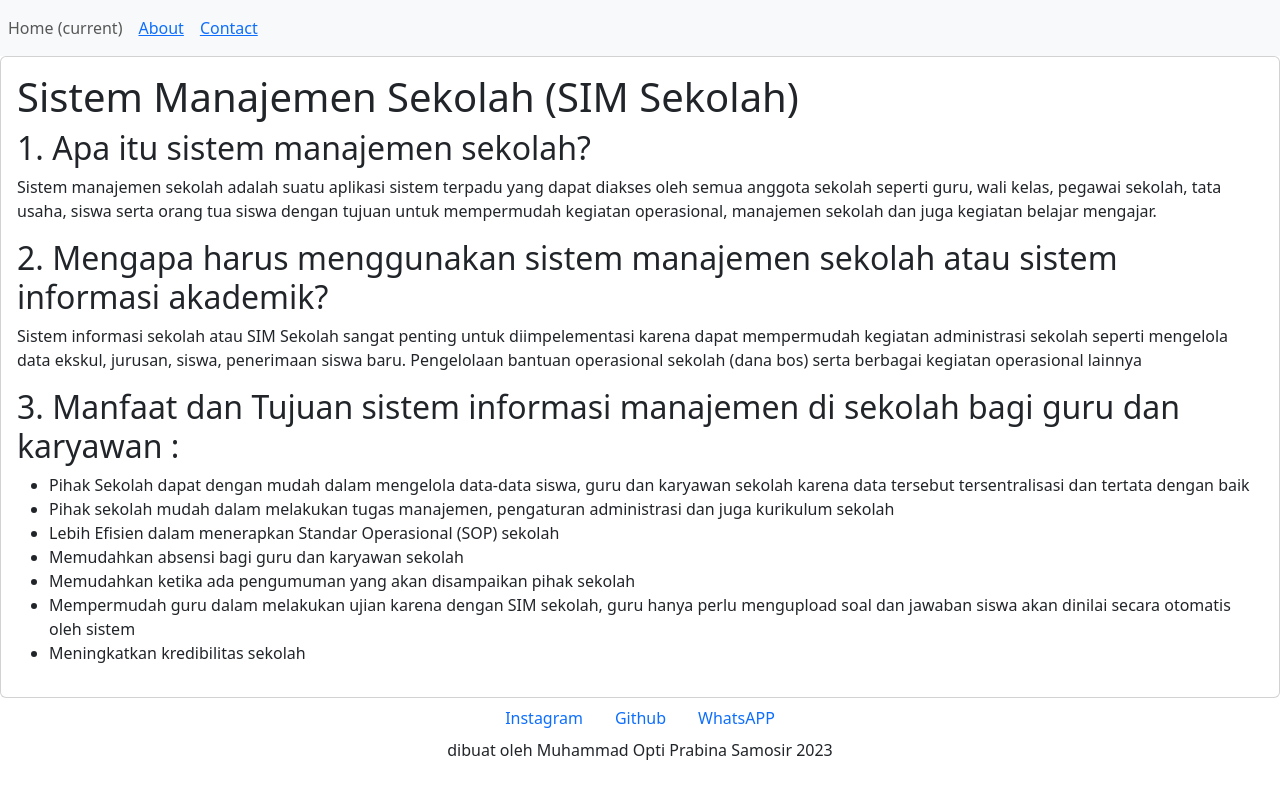
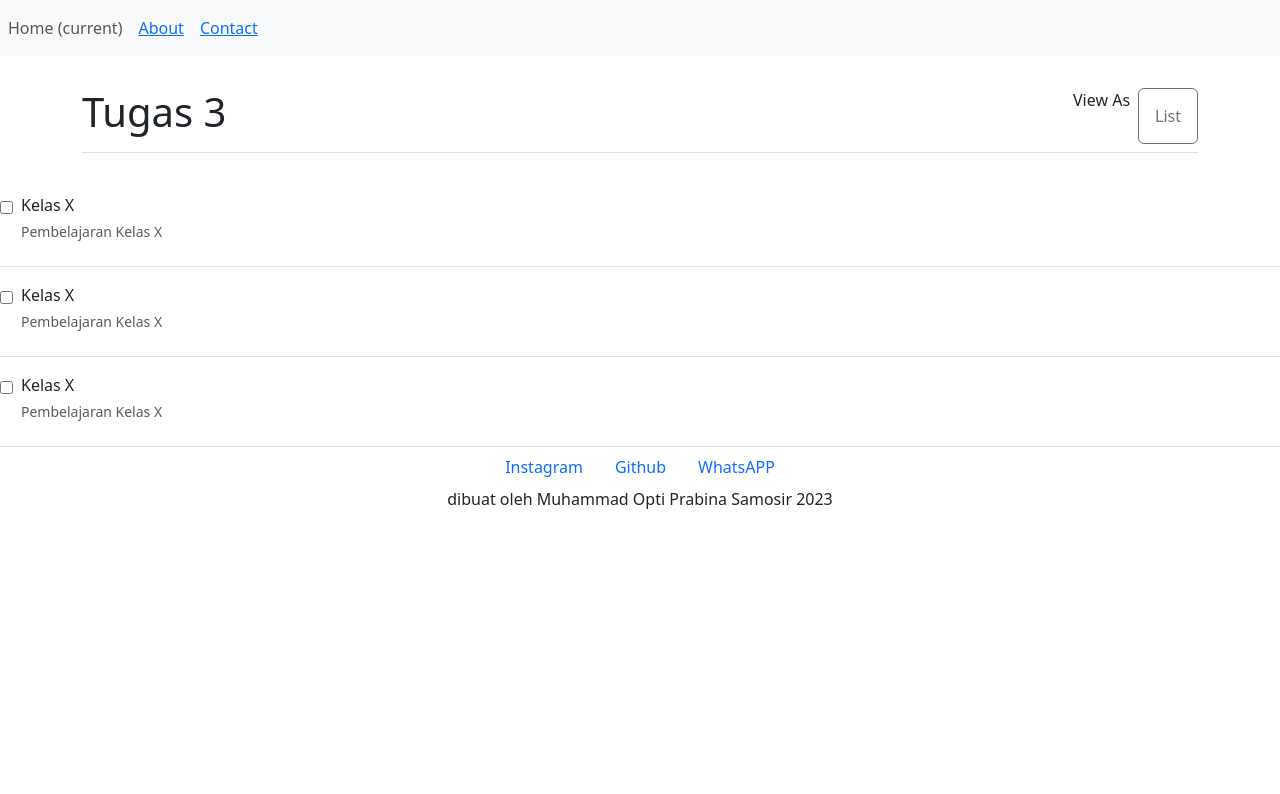
Before and after one commit to optisamosir/sekolahbeta, a Nuxt app: page / in a window 1280 px wide. Shown: the top 794 px of the page. Built offline with nearby package versions, Linux system fonts and the light colour scheme.

Commit message:
pesan commit

```diff
--- a/pages/about.vue
+++ b/pages/about.vue
@@ -1,7 +1,25 @@
 <template>
     <section>
-        <h1>
-            Under Maintenance
-        </h1>
+        <div class="card">
+            <div class="card-body">
+                <h1>Sistem Manajemen Sekolah (SIM Sekolah)</h1>
+                <h2>1. Apa itu sistem manajemen sekolah?</h2>
+                <p>Sistem manajemen sekolah adalah suatu aplikasi sistem terpadu yang dapat diakses oleh semua anggota sekolah seperti guru, wali kelas, pegawai sekolah, tata usaha, siswa serta orang tua siswa dengan tujuan untuk mempermudah kegiatan operasional, manajemen sekolah dan juga kegiatan belajar mengajar.</p>
+                <h2>2. Mengapa harus menggunakan sistem manajemen sekolah atau sistem informasi akademik?</h2>
+                <p>Sistem informasi sekolah atau SIM Sekolah sangat penting untuk diimpelementasi karena dapat mempermudah kegiatan administrasi sekolah seperti mengelola data ekskul, jurusan, siswa, penerimaan siswa baru. Pengelolaan bantuan operasional sekolah (dana bos) serta berbagai kegiatan operasional lainnya</p>
+                <h2>3. Manfaat dan Tujuan sistem informasi manajemen di sekolah bagi guru dan karyawan :</h2>
+                <p>
+                    <ul>
+                        <li> Pihak Sekolah dapat dengan mudah dalam mengelola data-data siswa, guru dan karyawan sekolah karena data tersebut tersentralisasi dan tertata dengan baik </li>
+                        <li>Pihak sekolah mudah dalam melakukan tugas manajemen, pengaturan administrasi dan juga kurikulum sekolah</li>
+                        <li>Lebih Efisien dalam menerapkan Standar Operasional (SOP) sekolah</li>
+                        <li>Memudahkan absensi bagi guru dan karyawan sekolah</li>
+                        <li>Memudahkan ketika ada pengumuman yang akan disampaikan pihak sekolah</li>
+                        <li>Mempermudah guru dalam melakukan ujian karena dengan SIM sekolah, guru hanya perlu mengupload soal dan jawaban siswa akan dinilai secara otomatis oleh sistem</li>
+                        <li>Meningkatkan kredibilitas sekolah</li>
+                    </ul>
+                </p>
+            </div>
+        </div>
     </section>
 </template>
--- a/pages/index.vue
+++ b/pages/index.vue
@@ -1,49 +1,131 @@
 <template>
 <section>
-  <div class="card">
-  <div class="card-body">
-    <h1>
-      Sistem Manajemen Sekolah (SIM Sekolah)
-    </h1>
-    <h2>
-      1. Apa itu sistem manajemen sekolah?
-    </h2>
-<p>
-  Sistem manajemen sekolah adalah suatu aplikasi sistem terpadu yang dapat diakses oleh semua anggota sekolah seperti guru, wali kelas, pegawai sekolah, tata usaha, siswa serta orang tua siswa dengan tujuan untuk mempermudah kegiatan operasional, manajemen sekolah dan juga kegiatan belajar mengajar.
-</p>
-<h2>
-  2. Mengapa harus menggunakan sistem manajemen sekolah atau sistem informasi akademik?
-</h2>
-<p>
-  Sistem informasi sekolah atau SIM Sekolah sangat penting untuk diimpelementasi karena dapat mempermudah kegiatan administrasi sekolah seperti mengelola data ekskul, jurusan, siswa, penerimaan siswa baru. Pengelolaan bantuan operasional sekolah (dana bos) serta berbagai kegiatan operasional lainnya
-</p>
-<h2>
-  3. Manfaat dan Tujuan sistem informasi manajemen di sekolah bagi guru dan karyawan :
-</h2>
-<p>
-  <ul>
-    <li> Pihak Sekolah dapat dengan mudah dalam mengelola data-data siswa, guru dan karyawan sekolah karena data tersebut tersentralisasi dan tertata dengan baik </li>
-    <li>
-      Pihak sekolah mudah dalam melakukan tugas manajemen, pengaturan administrasi dan juga kurikulum sekolah
-    </li>
-    <li>
-      Lebih Efisien dalam menerapkan Standar Operasional (SOP) sekolah
-    </li>
-    <li>
-      Memudahkan absensi bagi guru dan karyawan sekolah
-    </li>
-    <li>
-      Memudahkan ketika ada pengumuman yang akan disampaikan pihak sekolah
-    </li>
-    <li>
-      Mempermudah guru dalam melakukan ujian karena dengan SIM sekolah, guru hanya perlu mengupload soal dan jawaban siswa akan dinilai secara otomatis oleh sistem
-    </li>
-    <li>
-      Meningkatkan kredibilitas sekolah
-    </li>
-  </ul>
-</p>
+  <div class ="py-4">
+    <div class="container">
+      <div class="title border-bottom d-flex align-item-center justify-content-between py-2">
+        <h1>Tugas 3</h1>
+        <div class="d-flex align-item-center">
+          <span class="me-2">View As</span>
+          <button
+          class="btn btn-outline-secondary py-1 px-3"
+          @click="isGrid=!isGrid">
+          {{ isGrid?'Grid':'List' }}
+          </button>
+        </div>
+      </div>
+    </div>
+  </div>
+  <div class="list-task row">
+    <div
+    :class="[
+    'item-task d-flex align-items-start border-bottom pt-3 pb-4',
+    isGrid? 'col-12 col-md-6 col-lg-4' :'col-12']">
+<!-- // v-model berfungsi untuk mengikat variabel yang dideklarasikan dan secara
+otomatis akan memperbaharui elemen berdasarkan tipe input -->
+<input
+id="task"
+type="checkbox"
+name="status"
+class="me-2 mt-2"
+:checked="tasks[0].isDone"
+v-model="tasks[0].isDone"
+>
+<div
+:class="['d-flex flex-column', tasks[0].isDone ?
+'text-decoration-line-through fst-italic' : '']">
+<div class="title-task mb-1">
+{{ tasks[0].title }}
 </div>
+<div class="description-task small text-muted">
+{{ tasks[0].description }}
+</div>
+</div>
+</div>
+
+<div
+    :class="[
+    'item-task d-flex align-items-start border-bottom pt-3 pb-4',
+    isGrid? 'col-12 col-md-6 col-lg-4' :'col-12']">
+<!-- // v-model berfungsi untuk mengikat variabel yang dideklarasikan dan secara
+otomatis akan memperbaharui elemen berdasarkan tipe input -->
+<input
+id="task"
+type="checkbox"
+name="status"
+class="me-2 mt-2"
+:checked="tasks[1].isDone"
+v-model="tasks[1].isDone"
+>
+<div
+:class="['d-flex flex-column', tasks[1].isDone ?
+'text-decoration-line-through fst-italic' : '']">
+<div class="title-task mb-1">
+{{ tasks[0].title }}
+</div>
+<div class="description-task small text-muted">
+{{ tasks[0].description }}
+</div>
+</div>
+</div>
+
+<div
+    :class="[
+    'item-task d-flex align-items-start border-bottom pt-3 pb-4',
+    isGrid? 'col-12 col-md-6 col-lg-4' :'col-12']">
+<!-- // v-model berfungsi untuk mengikat variabel yang dideklarasikan dan secara
+otomatis akan memperbaharui elemen berdasarkan tipe input -->
+<input
+id="task"
+type="checkbox"
+name="status"
+class="me-2 mt-2"
+:checked="tasks[2].isDone"
+v-model="tasks[2].isDone"
+>
+<div
+:class="['d-flex flex-column', tasks[2].isDone ?
+'text-decoration-line-through fst-italic' : '']">
+<div class="title-task mb-1">
+{{ tasks[0].title }}
+</div>
+<div class="description-task small text-muted">
+{{ tasks[0].description }}
+</div>
+</div>
+</div>
+
 </div>
 </section>
 </template>
+
+<script>
+export default{
+data(){
+  return{
+    isGrid : false,
+    isCreating : false,
+    tasks : [
+      {
+        title :'Kelas X',
+        description : 'Pembelajaran Kelas X',
+        category : 'Tugas Harian',
+        isDone :false,
+      },
+      {
+        title :'Kelas XI',
+        description : 'Pembelajaran Kelas XI',
+        category : 'Tugas Harian',
+        isDone :false,
+      },
+      {
+        title :'Kelas XII',
+        description : 'Pembelajaran Kelas XII',
+        category : 'Tugas Harian',
+        isDone :false,
+      }
+    ]
+  }
+}
+
+}
+</script>
```
Also changed, not shown: Card/CardItem.vue (added, +38 -0 lines).
